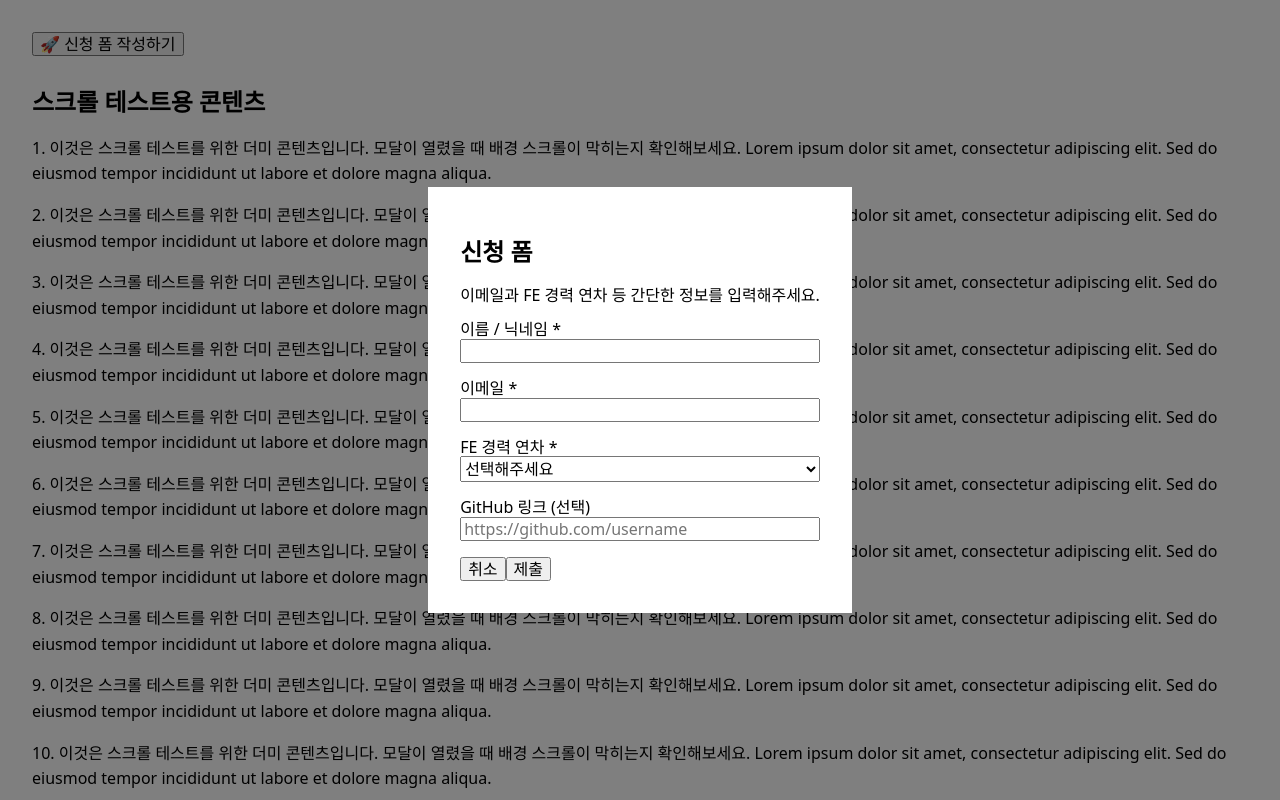
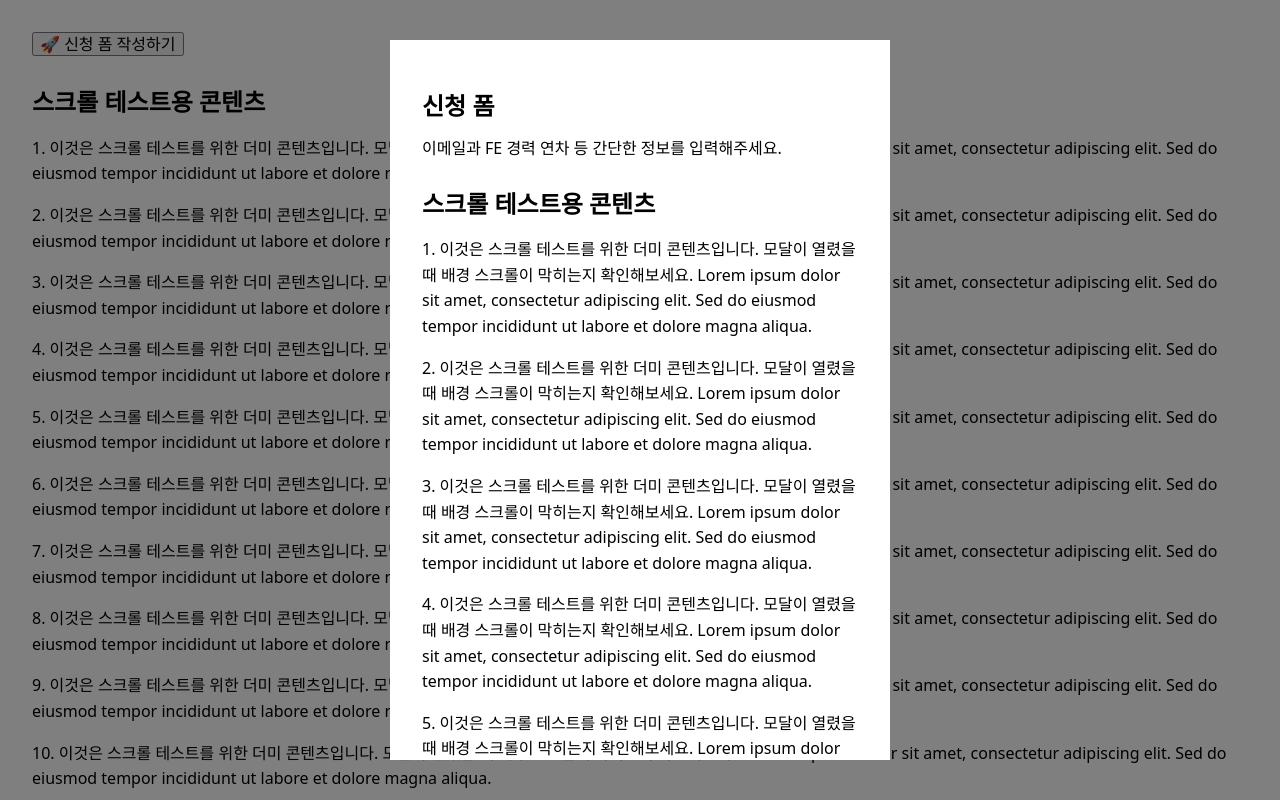
Before and after one commit to deok2kim/crispy-octo-eureka, a React (Vite) app: page / in a window 1280 px wide. Both pictures are taken after a click on the button "🚀 신청 폼 작성하기". Shown: the top 800 px of the page. Built offline with nearby package versions, Linux system fonts and the light colour scheme.

Commit message:
feat: 모달 내부 스크롤 기능 구현 및 테스트 콘텐츠 추가

```diff
--- a/src/ModalContext.tsx
+++ b/src/ModalContext.tsx
@@ -141,12 +141,26 @@ const FormModal: React.FC<FormModalProps> = ({ onSubmit, onCancel }) => {
           backgroundColor: "white",
           padding: "2rem",
           maxWidth: "500px",
-          maxHeight: "80vh",
+          width: "90vw",
+          maxHeight: "90vh",
           overflow: "auto",
         }}
       >
         <h2>신청 폼</h2>
         <p>이메일과 FE 경력 연차 등 간단한 정보를 입력해주세요.</p>
+        {/* 스크롤 테스트용 콘텐츠 */}
+        <div style={{ marginTop: "2rem" }}>
+          <h2>스크롤 테스트용 콘텐츠</h2>
+          {Array.from({ length: 5 }, (_, i) => (
+            <p key={i} style={{ margin: "1rem 0", lineHeight: "1.6" }}>
+              {i + 1}. 이것은 스크롤 테스트를 위한 더미 콘텐츠입니다. 모달이
+              열렸을 때 배경 스크롤이 막히는지 확인해보세요. Lorem ipsum dolor
+              sit amet, consectetur adipiscing elit. Sed do eiusmod tempor
+              incididunt ut labore et dolore magna aliqua.
+            </p>
+          ))}
+        </div>
+
         <form onSubmit={handleSubmit(onFormSubmit)}>
           <div style={{ marginBottom: "1rem" }}>
             <label style={{ display: "block" }}>이름 / 닉네임 *</label>
```
